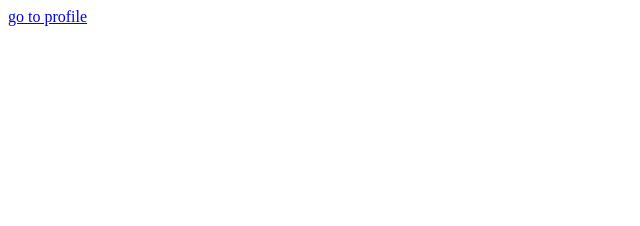
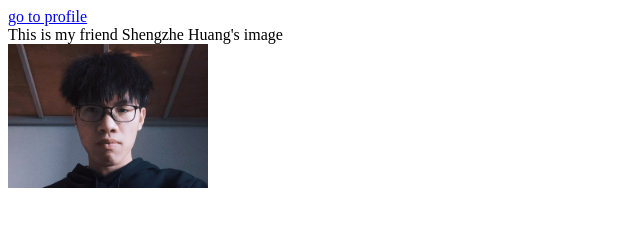
Before and after one commit to huaihaolong/Lab03, a plain HTML site: page index.html in a window 1280 px wide. Shown: the whole page, without its empty margins (0-640 px from the left). Drawn offline with Linux system fonts and the light colour scheme.

Commit message:
add my friend image by friend Shengzhe Huang

```diff
--- a/index.html
+++ b/index.html
@@ -8,5 +8,8 @@
 </head>
 <body>
     <a href="profile.html">go to profile</a>
+    <br>
+    <div>This is my friend Shengzhe Huang's image</div>
+    <img src="Shengzhe Huang's image.jpg" alt="Shengzhe Huang's image" width="200dp">
 </body>
 </html>
```
Also changed, not shown: Shengzhe Huang's image.jpg (added).
